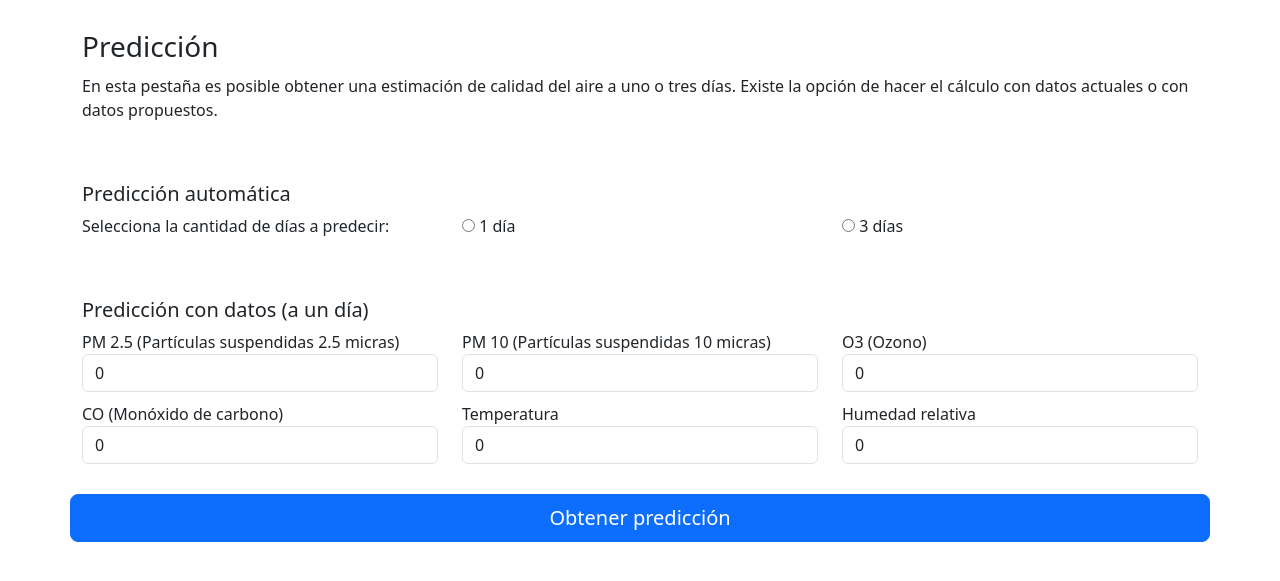
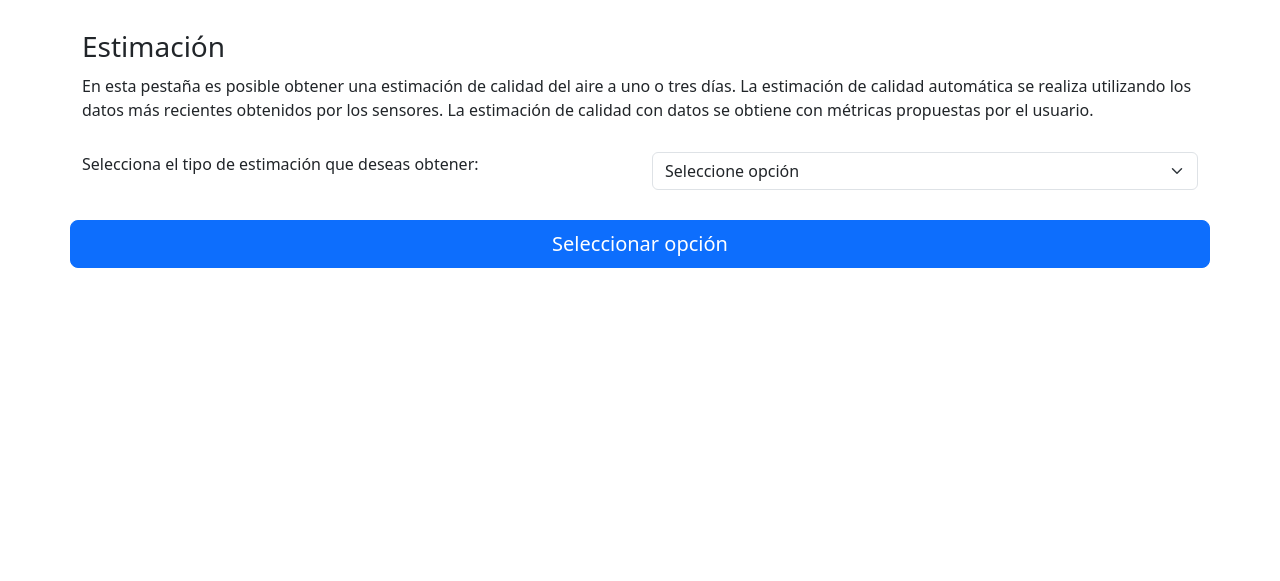
Before and after one commit to sebsed/CalidadAire-Dashboard, a PHP site: page /prediccion.php in a window 1280 px wide. Shown: the part 91-672 px from the top of the page. Run offline with PHP 8.4, Linux system fonts and the light colour scheme; some libraries are stand-ins or nearby versions.

Commit message:
Modificación de interfaz estimación y db

```diff
--- a/prediccion.php
+++ b/prediccion.php
@@ -4,7 +4,7 @@
     <head>
 		<meta charset="utf-8">
 		<meta name="viewport" content="width=device-width, initial-scale=1">
-		<title>Predicción</title>
+		<title>Estimación</title>
 		<link href="https://cdn.jsdelivr.net/npm/bootstrap@5.3.1/dist/css/bootstrap.min.css" rel="stylesheet" integrity="sha384-4bw+/aepP/YC94hEpVNVgiZdgIC5+VKNBQNGCHeKRQN+PtmoHDEXuppvnDJzQIu9" crossorigin="anonymous">
 	</head>
 	<header>
@@ -13,57 +13,65 @@
 
     <body>
         <div class = "container">
-            <h3 style="margin-top: 30px;">Predicción</h3>
-            <p style="margin-top: 10px;">En esta pestaña es posible obtener una estimación de calidad del aire a uno o tres días. Existe la opción de hacer el cálculo con datos actuales o con datos propuestos.</p>
+            <h3 style="margin-top: 30px;">Estimación</h3>
+            <p style="margin-top: 10px;">En esta pestaña es posible obtener una estimación de calidad del aire a uno o tres días. La estimación de calidad automática se realiza
+            utilizando los datos más recientes obtenidos por los sensores. La estimación de calidad con datos se obtiene con métricas propuestas por el usuario.</p>
         </div>
         <div class = "container" style="margin-top: 30px;">
-            <form name="sumbitForm" method="post" action="analisis.php?act=db-analisis">
+            <form name="sumbitForm" method="post" action="prediccion.php?act=db-prediccion">
                 <div class = "row">
-                    <h5 style="margin-top: 30px;">Predicción automática</h5>
                     <div class = "col-sm">
-                        <label>Selecciona la cantidad de días a predecir: </label>
+                        <label>Selecciona el tipo de estimación que deseas obtener:</label>
                     </div>
                     <div class = "col-sm">
-                        <input type="radio" id="dia_1" name="pred_auto" value="1"/>
-                        <label>1 día</label>
+                        <select class="form-select" name="opcionSelec">
+                            <option value="">Seleccione opción</option>
+                            <option value="1">Estimación automática a 1 día</option>
+                            <option value="2">Estimación automática a 3 días</option>
+                            <option value="3">Estimación con datos (a 1 día)</option>
+                        </select>
                     </div>
-                    <div class = "col-sm">
-                        <input type="radio" id="dia_3" name="pred_auto" value="3"/>
-                        <label>3 días</label>
-                    </div>
+
                 </div>
                 <div class = "row" style="margin-top: 30px;">
-                    <h5 style="margin-top: 30px;">Predicción con datos (a un día)</h5>
+                    <input type="submit" class="btn btn-primary btn-lg" name="subOpcion" value="Seleccionar opción"/>
+                </div>
+                <!--- Desplegar la entrada de datos cuando se seleccione la tercera opción --->
+                <?php if(isset($_POST['subOpcion']) && $_POST['opcionSelec'] == 3){ ?>
+                <div class = "row" style="margin-top: 30px;">
+                    <h5 style="margin-top: 30px;">Estimación con datos (a 1 día)</h5>
+                    <p style="margin-top: 10px;">Ingresa valores correspondientes a las métricas para obtener un valor de calidad del aire estimado.</p>
                     <div class = "col-sm">
                         <label>PM 2.5 (Partículas suspendidas 2.5 micras)</label>
-                        <input value="0" min="0" type="number" id="pm25" id="pm25" class="form-control" />
+                        <input value="0" min="0" step="any" type="number" id="pm25" name="pm25" class="form-control" />
                     </div>
                     <div class = "col-sm">
                         <label>PM 10 (Partículas suspendidas 10 micras)</label>
-                        <input value="0" min="0" type="number" id="pm10" id="pm10" class="form-control" />
+                        <input value="0" min="0" step="any" type="number" id="pm10" name="pm10" class="form-control" />
                     </div>
                     <div class = "col-sm">
                         <label>O3 (Ozono)</label>
-                        <input value="0" min="0" type="number" id="o3" id="o3" class="form-control" />
+                        <input value="0" min="0" step="any" type="number" id="o3" name="o3" class="form-control" />
                     </div>
                 </div>
                 <div class = "row" style="margin-top: 10px;">
                     <div class = "col-sm">
                         <label>CO (Monóxido de carbono)</label>
-                        <input value="0" min="0" type="number" id="co" id="co" class="form-control" />
+                        <input value="0" min="0" step="any" type="number" id="co" name="co" class="form-control" />
                     </div>
                     <div class = "col-sm">
                         <label>Temperatura</label>
-                        <input value="0" min="0" type="number" id="temp" id="temp" class="form-control" />
+                        <input value="0" step="any" type="number" id="temp" name="temp" class="form-control" />
                     </div>
                     <div class = "col-sm">
                         <label>Humedad relativa</label>
-                        <input value="0" min="0" type="number" id="hum" id="hum" class="form-control" />
+                        <input value="0" min="0" step="any" type="number" id="hum" name="hum" class="form-control" />
                     </div>
                 </div>
                 <div class = "row" style="margin-top: 30px;">
-                    <input type="submit" class="btn btn-primary btn-lg" name="submit" value="Obtener predicción"/>
+                    <input type="submit" class="btn btn-primary btn-lg" name="submit" value="Obtener estimación"/>
                 </div>
+                <?php } ?>
             </form>
         </div>
 
```
Also changed, not shown: db/db-prediccion.php (added, +100 -0 lines).
